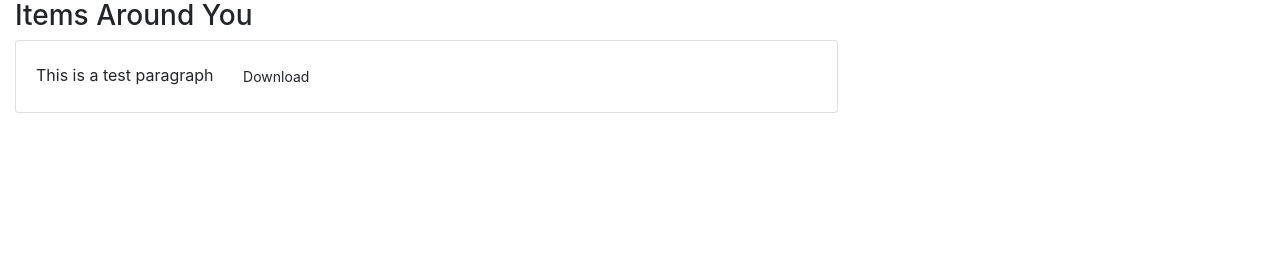
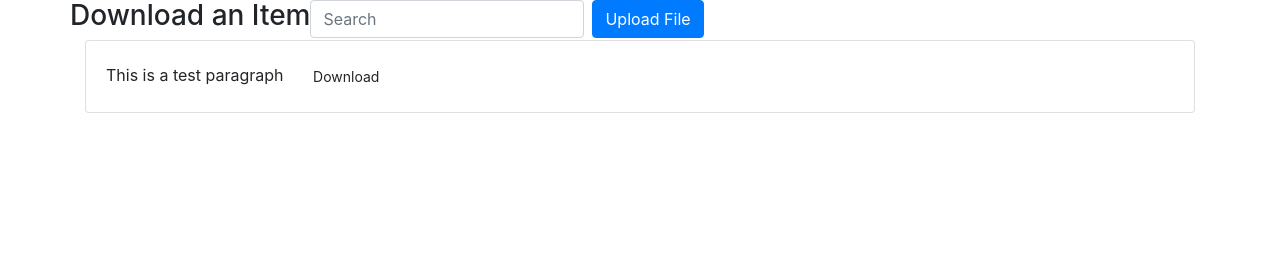
Before and after one commit to Ryan-Oroke/camelCase-project, a Flask app: template templates/download.html in a window 1280 px wide. Shown: the part 543-800 px from the top of the page. Run offline with Flask 2, Linux system fonts and the light colour scheme; the template is opened without the code that fills it, so the values that code supplies are empty; some libraries are stand-ins or nearby versions.

Commit message:
Worked iwth Download page on map and layout

```diff
--- a/templates/download.html
+++ b/templates/download.html
@@ -12,9 +12,15 @@
     <script src="https://maxcdn.bootstrapcdn.com/bootstrap/4.4.1/js/bootstrap.min.js"></script>
     <link href="../static/stylesheet.css" rel="stylesheet">
 
-    <script src="https://code.jquery.com/jquery-3.4.1.slim.min.js" integrity="sha384-J6qa4849blE2+poT4WnyKhv5vZF5SrPo0iEjwBvKU7imGFAV0wwj1yYfoRSJoZ+n" crossorigin="anonymous"></script>
-	<script src="https://cdn.jsdelivr.net/npm/popper.js@1.16.0/dist/umd/popper.min.js" integrity="sha384-Q6E9RHvbIyZFJoft+2mJbHaEWldlvI9IOYy5n3zV9zzTtmI3UksdQRVvoxMfooAo" crossorigin="anonymous"></script>
-	<script src="https://stackpath.bootstrapcdn.com/bootstrap/4.4.1/js/bootstrap.min.js" integrity="sha384-wfSDF2E50Y2D1uUdj0O3uMBJnjuUD4Ih7YwaYd1iqfktj0Uod8GCExl3Og8ifwB6" crossorigin="anonymous"></script>
+    <script src="https://code.jquery.com/jquery-3.4.1.slim.min.js"
+        integrity="sha384-J6qa4849blE2+poT4WnyKhv5vZF5SrPo0iEjwBvKU7imGFAV0wwj1yYfoRSJoZ+n"
+        crossorigin="anonymous"></script>
+    <script src="https://cdn.jsdelivr.net/npm/popper.js@1.16.0/dist/umd/popper.min.js"
+        integrity="sha384-Q6E9RHvbIyZFJoft+2mJbHaEWldlvI9IOYy5n3zV9zzTtmI3UksdQRVvoxMfooAo"
+        crossorigin="anonymous"></script>
+    <script src="https://stackpath.bootstrapcdn.com/bootstrap/4.4.1/js/bootstrap.min.js"
+        integrity="sha384-wfSDF2E50Y2D1uUdj0O3uMBJnjuUD4Ih7YwaYd1iqfktj0Uod8GCExl3Og8ifwB6"
+        crossorigin="anonymous"></script>
     <script type="text/javascript" src="../static/functions.js"></script>
 
     <style>
@@ -49,10 +55,10 @@
     </nav>
     <br>
 
-    <div class="container-fluid w-80">
+    <div class="container w-80">
         <div class="row">
             <div class="col-2">
-                <!--Side Menu-->
+                <!-- Side Menu
                 <div class="card">
                     <ul class="list-group list-group-flush">
                         <li class="list-group-item"><a class="card-link-custom" href="#" src="#">Upload a File</a></li>
@@ -60,20 +66,40 @@
                         </li>
                         <li class="list-group-item"><a class="card-link-custom" href="#" src="#">About FreeDrop</a></li>
                     </ul>
+                </div> -->
             </div>
-            </div>
-            <div class="col-8" >
-                <h3 >Your Location</h3>
+            <div class="col-8">
+                <h3>Nearby Files</h3>
                 <div id="map"></div>
                 <script>
-            function initMap() {
+                    var latVar = -50, lonVar = 0.0;
+
+                    function getLocation() {
+                      if (navigator.geolocation) {
+                        navigator.geolocation.getCurrentPosition(setPosition);
+                      } else {
+                          alert("Could not get location!");
+                      }
+                    }
+
+                    function setPosition(position){
+                        latVar = position.coords.latitude;
+                        lonVar = position.coords.longitude;
+
+                    }
+
+                    function initMap()
+                    {
                         // The location of Uluru
-              var uluru = {lat: 40.007649, lng: -105.265823};
+                        getLocation();
+                        //var uluru = { lat: latVar, lng: lonVar };
+                        var uluru = navigator.geolocation.getCurrentPosition;
                         // The map, centered at Uluru
+                        alert(latVar);
                         var map = new google.maps.Map(
-                  document.getElementById('map'), {zoom: 14, center: uluru});
+                            document.getElementById('map'), { zoom: 14, center: { lat: latVar, lng: lonVar }});
                         // The marker, positioned at Uluru
-              var marker = new google.maps.Marker({position: uluru, map: map});
+                        var marker = new google.maps.Marker({ position:{ uluru }, map: map });
                     }
                 </script>
                 <!--Load the API from the specified URL
@@ -85,13 +111,23 @@
                     src="https://maps.googleapis.com/maps/api/js?key=AIzaSyDvmNYLkuljgCv9esBcRGSafTWXcVLB7zE&callback=initMap">
                     </script>
             </div>
+            <br>
+            <div class="col">
+                <div class="row">
+                    <form class="form-inline">
+                        <h3>Download an Item</h3>
+                        <input class="form-control mr-sm-2 float-right" type="text" placeholder="Search" aria-label="search">
+                        <button type="button" class="btn btn-primary text-right" href="#myModal" data-toggle="modal"
+                            data-target=".bd-example-modal-lg" onclick="openModal()">Upload
+                            File</button>
+                    </form>
+                </div>
 
-              <div class="col-8" >
-                <h3>Items Around You</h3>
-                <div class="card-deck" >
-                  <div class="card" style="width:250px" >
+                <div class="card-deck">
+                    <div class="card" style="width:250px">
                         <div class="card-body">
-                      <p class="card-text">This is a test paragraph <a class="btn btn-sm ml-3" href="#">Download</a></p>
+                            <p class="card-text">This is a test paragraph <a class="btn btn-sm ml-3"
+                                    href="#">Download</a></p>
                         </div>
                     </div>
                 </div>
```
Also changed, not shown: templates/upload.html (+6 -3 lines), templates/user.html (added). Lines whose indentation alone changed are shown as unchanged.
